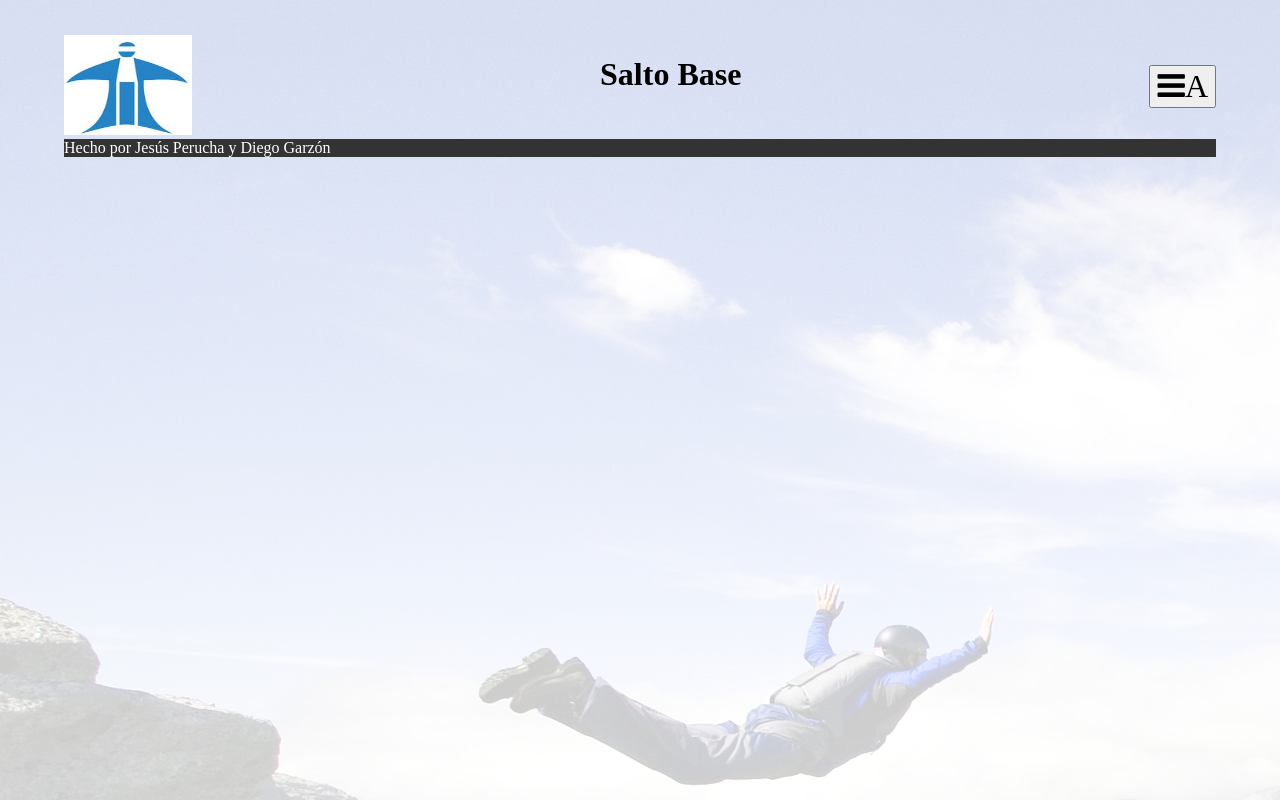
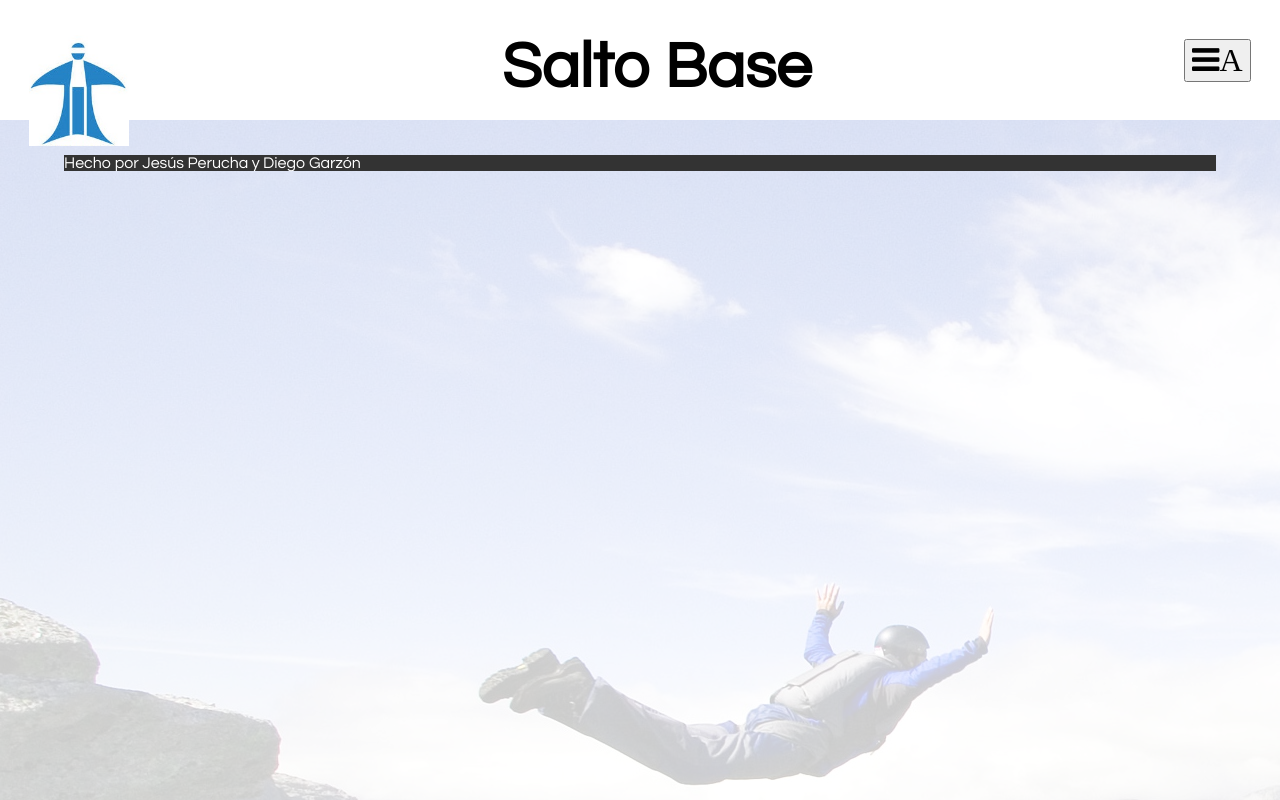
Before and after one commit to Espartaco99/Proyecto1Babel, a website with bundled scripts: page Proyecto Salto Base/index.html in a window 1280 px wide. Built offline with nearby package versions, Linux system fonts and the light colour scheme.

Commit message:
Cambios del estilo

```diff
--- a/Proyecto Salto Base/css/style.css
+++ b/Proyecto Salto Base/css/style.css
@@ -1,7 +1,11 @@
 @import "./media.css";
 @import "./reset.css";
+@import url('https://fonts.googleapis.com/css?family=Questrial');
+html{
+    font-family: "Questrial", sans-serif;
+}
 
-html:after {
+ html:after {
     content: "";
     position: fixed;
     top: 0;
@@ -10,22 +14,32 @@ html:after {
     height: 100%;
     background-color: lightblue;
     background-image: url(../img/bg11.jpg);
-    background-size: auto;
     opacity: 0.2;
     overflow:auto;
     z-index: -1;
+    background-repeat: no-repeat;
 }
 header{
     display: flex;
     justify-content: space-between;
-    margin-top: 3%;
+    margin-left: -6%;
+    margin-right: -6%;
+    padding: 3%;
+    margin-bottom: 3%;
+    background-color: white;
+    height: 120px;
 }
 header img{
-    width: 128px;
-    height: 100px;
+    margin-bottom: auto;
+    margin-top: auto;
+    max-width: 100px;
+    width: auto;
 }
 header h1{
     white-space: nowrap;
+    text-align: center;
+    font-size: 4rem;
+    margin: auto;
 }
 ul{
     list-style: none;
@@ -40,9 +54,14 @@ li a{
     text-decoration-line: none;
     color: #fff;
     font-size: 2rem;
+    display: block;
 }
-li:hover{
+li a:hover{
     transform: scale(1.2);
+    background-color: #333;
+}
+.block>li>a:hover{
+    transform: scale(1.1);
     background-color: #333;
 }
 div>nav{
@@ -53,12 +72,13 @@ div>nav{
     margin-left: 5%;
     margin-right: 5%;
 }
+
 footer {
     background-color: #333;
     color: #fff;
-    font-size: 16px;
+    font-size: 1rem;
+    margin-top: 3%;
 }
-
 header > button{
     margin-top: auto;
     margin-bottom: auto;
@@ -75,7 +95,3 @@ header > button{
     margin-bottom: 1%;
     text-align: center;
 }
-.block>li:hover{
-    transform: scale(1.1);
-    background-color: #333;
-}
```
Also changed, not shown: Proyecto Salto Base/templates/about.html (+3 -2 lines).
